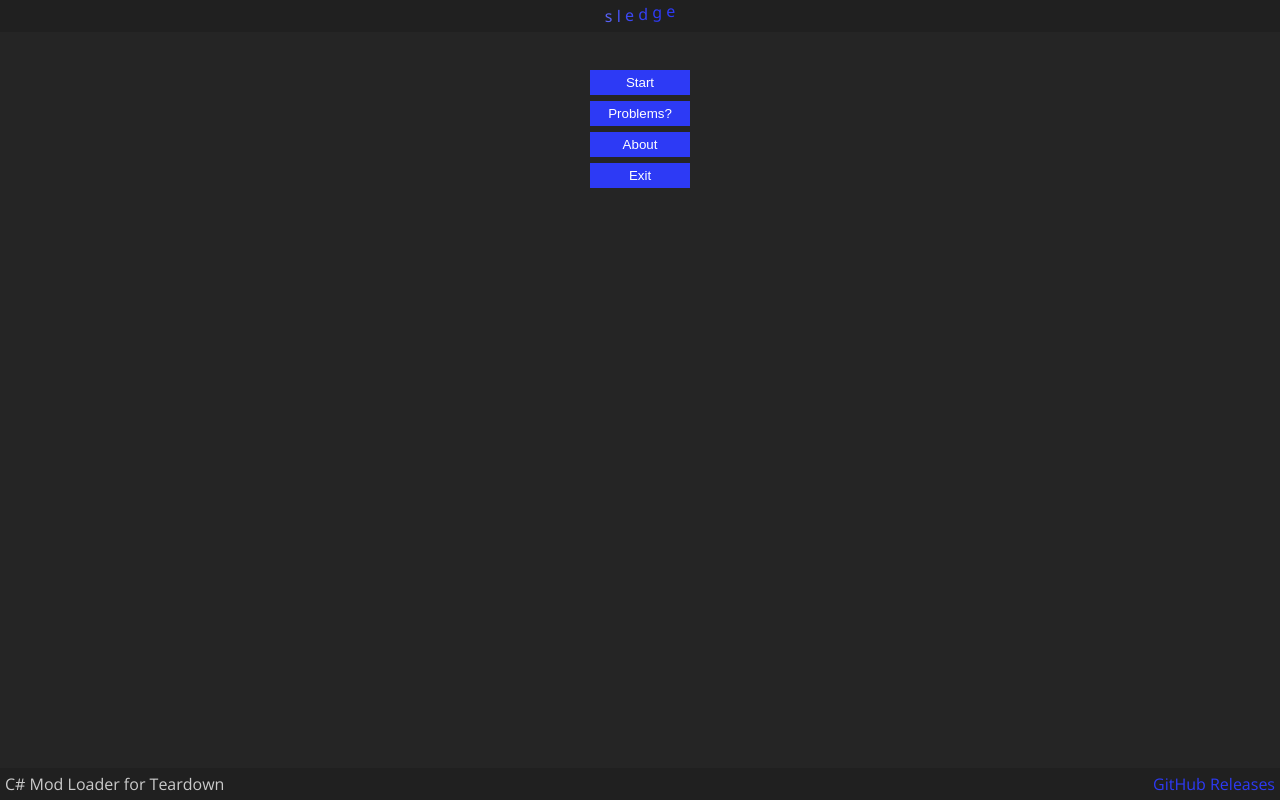
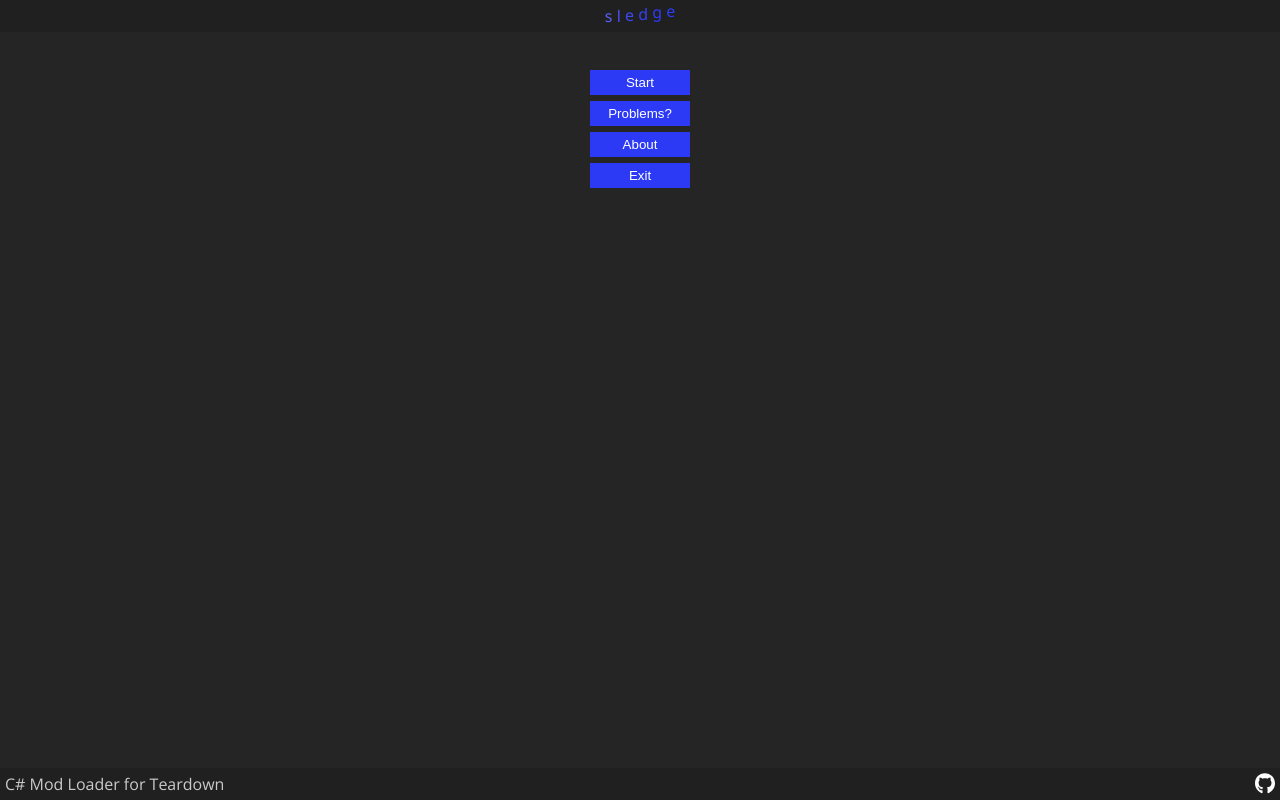
Before and after one commit to Nitrrine/sledge-launcher, an Electron app: page index.html in a window 1280 px wide. Drawn offline with nearby package versions, Linux system fonts and the light colour scheme; no server answers.

Commit message:
add github icon

```diff
--- a/index.html
+++ b/index.html
@@ -39,8 +39,7 @@
         <footer class="footer">
             C# Mod Loader for Teardown
             <div class="links">
-                <a target='_blank' href="https://github.com/44lr/sledge">GitHub</a>
-                <a target='_blank' href="https://github.com/44lr/sledge/releases">Releases</a>
+                <a target='_blank' href="https://github.com/44lr/sledge"><img src="img/github.svg" alt="Github"></a>
             </div>
         </footer>
     </div>
--- a/style.css
+++ b/style.css
@@ -136,9 +136,20 @@ wave-text span {
 
 @keyframes popup {
     0% {
+        margin-top: -20px;
         opacity: 0;
     }
     100% {
         opacity: 1;
     }
 }
+
+footer a img {
+    width: 20px;
+    filter: invert(100%) sepia(0%) saturate(7479%) hue-rotate(89deg) brightness(107%) contrast(105%);
+    transition: .1s;
+}
+
+footer a img:hover {
+    filter: invert(43%) sepia(2%) saturate(0%) hue-rotate(163deg) brightness(89%) contrast(77%);
+}
```
Also changed, not shown: README.md, img/github.svg (added).
